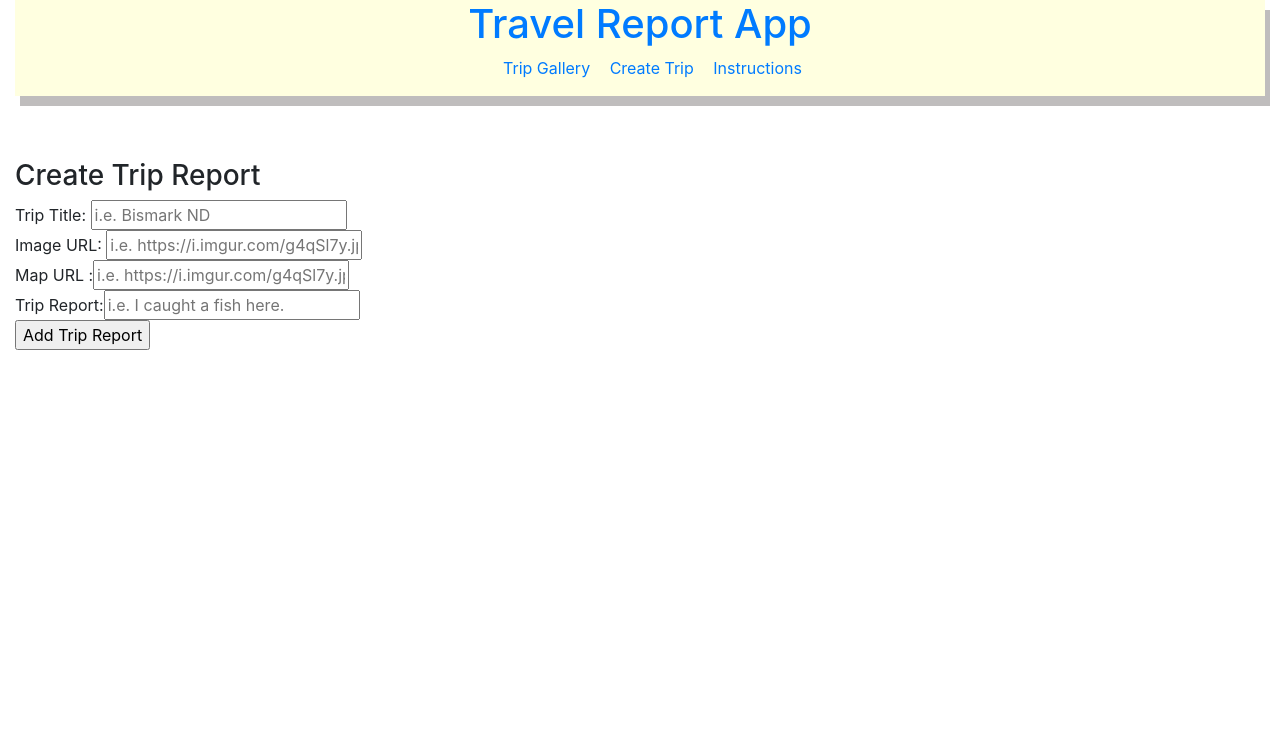
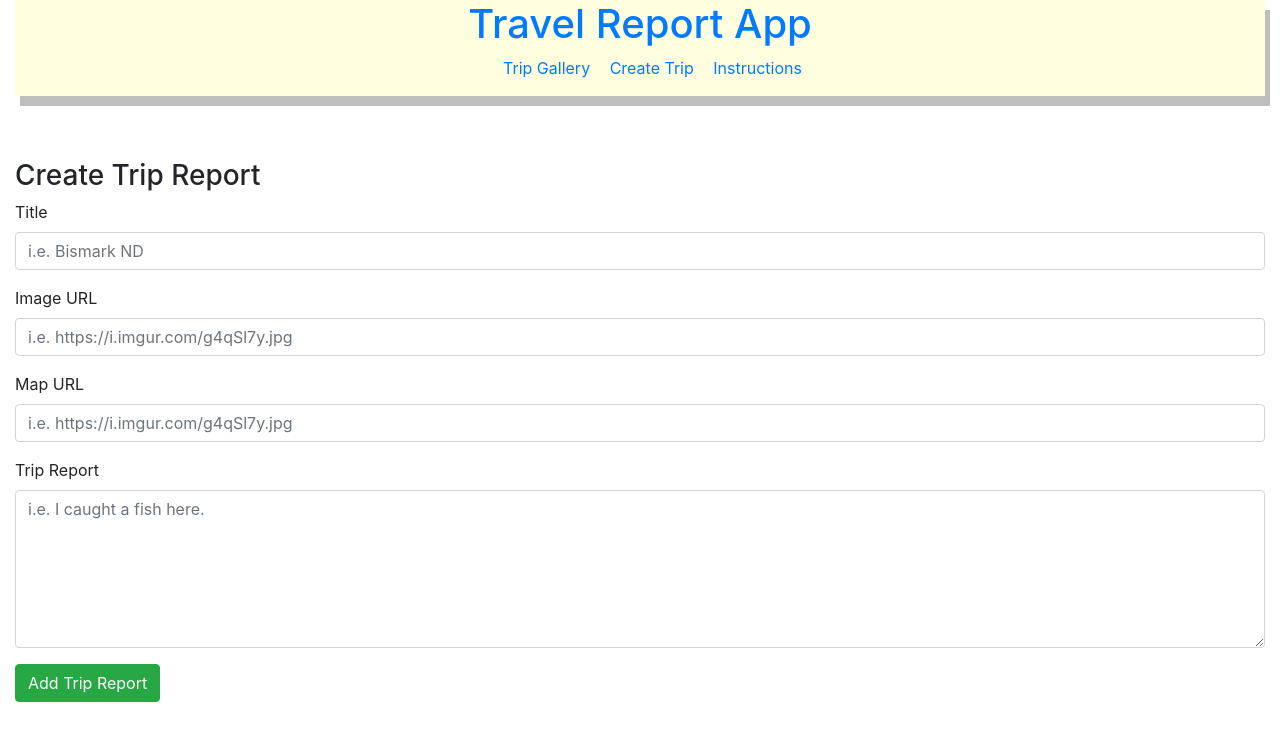
Before and after one commit to richardkorneisel/Project-4-express-api-backend-react-frontend, a React (Create React App) app: page /CreateTrip in a window 1280 px wide. Shown: the top 740 px of the page. Built offline with nearby package versions, Linux system fonts and the light colour scheme; no server answers.

Commit message:
polishing CSS appearance with bootstrap

```diff
--- a/src/Components/CreateTrip/CreateTrip.js
+++ b/src/Components/CreateTrip/CreateTrip.js
@@ -1,8 +1,7 @@
 import React, { Component } from 'react';
 import './CreateTrip.css';
-import { Switch, Route, Link, Redirect } from 'react-router-dom';
-import TripDetails from '../TripDetail/TripDetail';
-import TripGallery from '../TripGallery/TripGallery';
+import { Redirect } from 'react-router-dom';
+import {Button, Form} from 'react-bootstrap'
 
 export default class CreateTrip extends Component {
 
@@ -16,26 +15,36 @@ export default class CreateTrip extends Component {
      }
 
         return (
-            <div className="home">
+          <div className="home">
             <h3>Create Trip Report</h3>
 
-            <form onSubmit={this.props.createTrip} >
-          Trip Title: <input type="text" name="title" placeholder="i.e. Bismark ND" /> <br/>
-          Image URL: <input type="text" name="image_url"placeholder="i.e. https://i.imgur.com/g4qSl7y.jpg" /><br/>
-          Map URL :<input type="text" name="map_url" placeholder="i.e. https://i.imgur.com/g4qSl7y.jpg" /><br/>
-          {/* Trip Report :<textarea input type="text" name="trip_report" >Enter text here...</textarea> <br/> */}
-          Trip Report:<input type="text" name="trip_report" placeholder="i.e. I caught a fish here."/><br/>
-         <input type="submit" value="Add Trip Report" /><br/>
+            <Form onSubmit={this.props.createTrip} >
+              <Form.Group controlId="exampleForm.ControlInput1">
+                <Form.Label>Title</Form.Label>
+                <Form.Control type="text" name="title" placeholder="i.e. Bismark ND" />
+              </Form.Group>
 
-        </form>
+              <Form.Group controlId="exampleForm.ControlInput1">
+                <Form.Label>Image URL</Form.Label>
+                <Form.Control type="text" name="image_url" placeholder="i.e. https://i.imgur.com/g4qSl7y.jpg" />
+              </Form.Group>
+
+              <Form.Group controlId="exampleForm.ControlInput1">
+                <Form.Label>Map URL</Form.Label>
+                <Form.Control type="text" name="map_url" placeholder="i.e. https://i.imgur.com/g4qSl7y.jpg" />
+              </Form.Group>
+
+              <Form.Group controlId="exampleForm.ControlTextarea1">
+                <Form.Label>Trip Report</Form.Label>
+                <Form.Control type="text" name="trip_report" placeholder="i.e. I caught a fish here." as="textarea" rows={6} />
+              </Form.Group>
+              <Button variant="success" as="input" type="submit" value="Add Trip Report" />
+            </Form>
 
             <ul>{this.props.travels.travels}</ul>
-
-
 
           </div>
 
         );
-
     }
 }
--- a/src/Components/EditTrip/EditTrip.js
+++ b/src/Components/EditTrip/EditTrip.js
@@ -1,11 +1,10 @@
 import React, { Component } from 'react';
 import './EditTrip.css';
-import { Switch, Route, Link, Redirect } from 'react-router-dom';
-import TripDetails from '../TripDetail/TripDetail';
-import TripGallery from '../TripGallery/TripGallery';
+import { Redirect } from 'react-router-dom';
+import { Button, Form } from 'react-bootstrap'
 
 export default class EditTrip extends Component {
-    constructor(props){
+    constructor(props) {
         super(props)
 
 
@@ -40,19 +39,30 @@ export default class EditTrip extends Component {
             <div className="home">
                 <h3>Edit Trip</h3>
 
-                <form onSubmit={(e) => this.props.editTrip(e, trip.id)} >
-                    Trip Title: <input type="text" name="title" defaultValue={trip.title} /> <br />
-                    Image URL: <input type="text" name="image_url" defaultValue={trip.image_url} /><br />
-                    Map URL :<input type="text" name="map_url" defaultValue={trip.map_url} /><br />
-                    Trip Report:<input type="text" name="trip_report" defaultValue={trip.trip_report} /><br />
-                    <input type="submit" value="Save Changes" /><br />
+                <Form onSubmit={(e) => this.props.editTrip(e, trip.id)} >
+                    <Form.Group controlId="exampleForm.ControlInput1">
+                        <Form.Label>Title</Form.Label>
+                        <Form.Control type="text" name="title" defaultValue={trip.title} />
+                    </Form.Group>
 
-                </form>
+                    <Form.Group controlId="exampleForm.ControlInput1">
+                        <Form.Label>Image URL</Form.Label>
+                        <Form.Control type="text" name="image_url" defaultValue={trip.image_url} />
+                    </Form.Group>
+
+                    <Form.Group controlId="exampleForm.ControlInput1">
+                        <Form.Label>Map URL</Form.Label>
+                        <Form.Control type="text" name="map_url" defaultValue={trip.map_url} />
+                    </Form.Group>
+
+                    <Form.Group controlId="exampleForm.ControlTextarea1">
+                        <Form.Label>Trip Report</Form.Label>
+                        <Form.Control type="text" name="trip_report" defaultValue={trip.trip_report} as="textarea" rows={6} />
+                    </Form.Group>
+                    <Button variant="success" as="input" type="submit" value="Save Changes" />{' '}
+                </Form>
 
                 <ul>{this.props.travels.travels}</ul>
-
-
-
             </div>
 
         );
--- a/src/Components/Header/Header.js
+++ b/src/Components/Header/Header.js
@@ -4,12 +4,10 @@ import Nav from '../Nav/Nav';
 
 function Header() {
   return (
-    <div className = "Header">
+    <div className="Header">
       <Route>
         <Link className='link' to='/'>
-
-                <h1>Travel Report App</h1>
-
+          <h1>Travel Report App</h1>
         </Link>
         <Nav />
       </Route>
--- a/src/Components/Homepage/Homepage.js
+++ b/src/Components/Homepage/Homepage.js
@@ -1,6 +1,5 @@
 import React, { Component } from 'react';
 import './Homepage.css';
-import { Switch, Route, Link, Redirect } from 'react-router-dom';
 
 export default class Homepage extends Component {
 
@@ -8,8 +7,6 @@ export default class Homepage extends Component {
         return (
             <div className="home">
                 <h3>Homepage</h3>
-
-
             </div>
         );
     }
--- a/src/Components/TripDetail/TripDetail.css
+++ b/src/Components/TripDetail/TripDetail.css
@@ -0,0 +1,10 @@
+.TripDetailCard {
+    background-color: #F8F8F8;
+    margin: 20px;
+    border: 3px solid #28a745 !important;
+    border-radius: 15px !important;
+  }
+  .image_fluid{
+      max-height: 70%;
+      width: auto;
+  }
--- a/src/Components/TripDetail/TripDetail.js
+++ b/src/Components/TripDetail/TripDetail.js
@@ -1,6 +1,6 @@
-import React, { Component } from 'react';
+import React from 'react';
 import './TripDetail.css';
-import TripGallery from '../TripGallery/TripGallery'
+import Card from 'react-bootstrap/Card';
 
 export default function TripDetails (props) {
          console.log("travel detail",props)
@@ -13,19 +13,29 @@ export default function TripDetails (props) {
         return (
             <div className="home">
                 <h3>Trip Detail Page</h3>
-                <h3>Title :   {trip.title}</h3>
-                <p>
-                    Trip Picture :
-                    <img src={trip.image_url} alt="trip picture" width="500" height="600"/>
-                </p>
-                <p>
-                    Map :
-                     <a href={trip.map_url} target="_blank" >Map of area</a> <br/>
-                     <br/>
+
+                <Card style={{ height: '75%' }} className='TripDetailCard' >
+                    <Card.Body className='flex-column d-flex'>
+
+                        <Card.Title>{trip.title}</Card.Title>
+                        <Card.Img variant="top" src={trip.image_url} class ="image_fluid"/>
+                        <Card.Text>Trip Report</Card.Text>
+                        <Card.Text>{trip.trip_report} </Card.Text>
+                        <Card.Text><a href={trip.map_url} target="_blank" >Map of area</a></Card.Text>
 
 
-                     Trip Report :   {trip.trip_report}
-                </p>
+
+
+
+
+                    </Card.Body>
+                </Card>
+
+
+
+
+
+
 
             </div>
         );
--- a/src/Components/TripGallery/TripGallery.js
+++ b/src/Components/TripGallery/TripGallery.js
@@ -1,6 +1,5 @@
-import React, { Component } from 'react';
+import React from 'react';
 import './TripGallery.css';
-import { Switch, Route, Link, Redirect } from 'react-router-dom';
 import GalleryCard from '../GalleryCard/GalleryCard'
 
 export default function TripGallery(props) {
@@ -8,47 +7,18 @@ export default function TripGallery(props) {
     let details = props.travels
     let galleryCards = details.slice().reverse().map((value, index) => {
         return (
-            <GalleryCard {...props} value={value} index={index}/>
+            <GalleryCard {...props} value={value} index={value.id}/>
 
         )
     })
-    // <div key={value.id}>
-        //     <Link to={"/TripDetail/" + value.id} >
-        //         <div>
-        //             <div className="container">
-        //                 <div className="centered">{value.title}</div>
-        //                 <img src={value.image_url}></img>
-        //                 {/* <div >{value.id}</div> */}
-        //             </div>
-        //         </div>
-        //     </Link>
 
-        //     <Link to={"/EditTrip/" + value.id} >Edit Trip</Link>
+    console.log(details)
 
-        //     <button
-        //         key={`button-${value.id}`}
-        //         id={value.id}
-        //         arrayindex={index}
-        //         onClick={(e) => props.deleteTrip(e, value.id)}
-        //     >
-        //         Delete
-        //     </button>
-        // </div>
-
-    //)
-
-
-    //value.id vs index row 9
-    //console.log(galleryCard)
-    console.log(details)
-    //console.log(value.id)
-    //console.log(index)
     console.log(props)
     return (
         <div>
             <div className="TripGallery">
                 <h3>Trip Gallery Page</h3>
-                {/* <Link to={'../TripDetail'}>Trip Details</Link> <br /> */}
                 <div className="GalleryCards">
                     {galleryCards}
                 </div>
```
Also changed, not shown: src/Components/App.js (+3 -8 lines), src/Components/GalleryCard/GalleryCard.js (+7 -1 lines), src/Components/Nav/Nav.js (+2 -5 lines).
